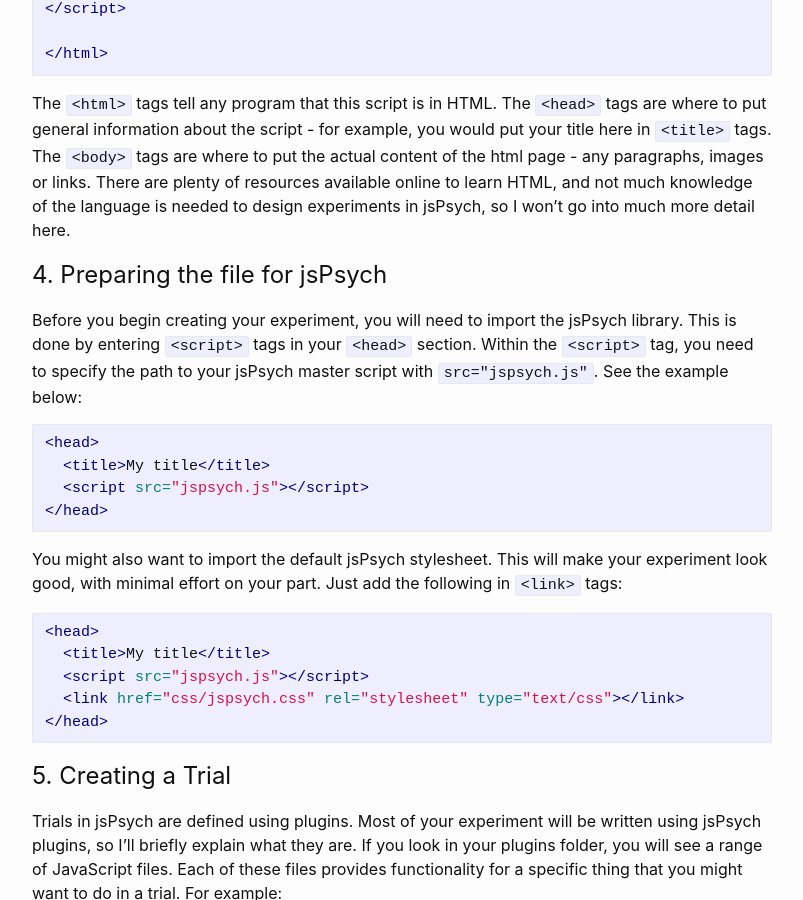
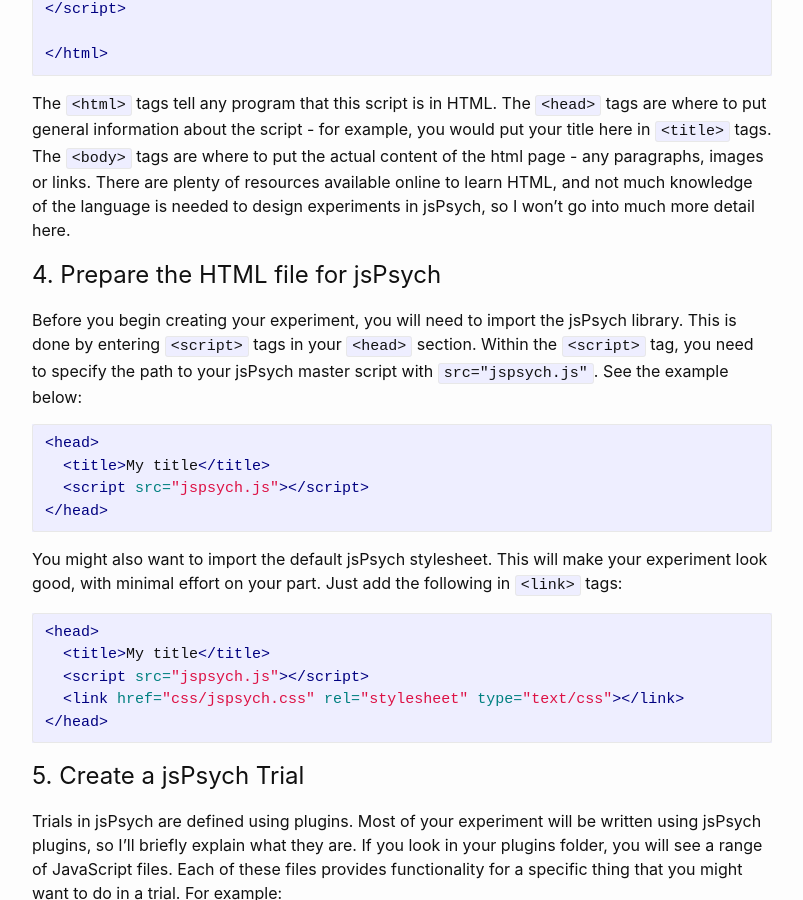
Before and after one commit to jamie-moffatt/my-site, a Jekyll site: the page built from _posts/2018-04-15-jsPsych-set-up.markdown, in a window 1280 px wide and 900 px high, scrolled down 1725 px. Shown: the whole window, without its empty margins (238-1041 px from the left). Built offline with Jekyll 4.4.1, drawn with Linux system fonts in a browser that asks for light colours; some of the changed text lies outside the part shown.

Commit message:
Renaming Titles

````diff
--- a/_posts/2018-04-15-jsPsych-set-up.markdown
+++ b/_posts/2018-04-15-jsPsych-set-up.markdown
@@ -52,7 +52,7 @@ In the file, type or copy over the following:
 
 The `<html>` tags tell any program that this script is in HTML. The `<head>` tags are where to put general information about the script - for example, you would put your title here in `<title>` tags. The `<body>` tags are where to put the actual content of the html page - any paragraphs, images or links. There are plenty of resources available online to learn HTML, and not much knowledge of the language is needed to design experiments in jsPsych, so I won't go into much more detail here.
 
-# 4. Preparing the file for jsPsych
+# 4. Prepare the HTML file for jsPsych
 
 Before you begin creating your experiment, you will need to import the jsPsych library. This is done by entering `<script>` tags in your `<head>` section. Within the `<script>` tag, you need to specify the path to your jsPsych master script with `src="jspsych.js"`. See the example below:
 
@@ -73,7 +73,7 @@ You might also want to import the default jsPsych stylesheet. This will make you
 </head>
 ```
 
-# 5. Creating a Trial
+# 5. Create a jsPsych Trial
 
 Trials in jsPsych are defined using plugins. Most of your experiment will be written using jsPsych plugins, so I'll briefly explain what they are. If you look in your plugins folder, you will see a range of JavaScript files. Each of these files provides functionality for a specific thing that you might want to do in a trial. For example:
  * The "jspsych-instructions" plugin is for displaying pages of instructions to a participant.
````
Also changed, not shown: other parts of _posts/2018-04-15-jsPsych-set-up.markdown (+2 -2 lines).
